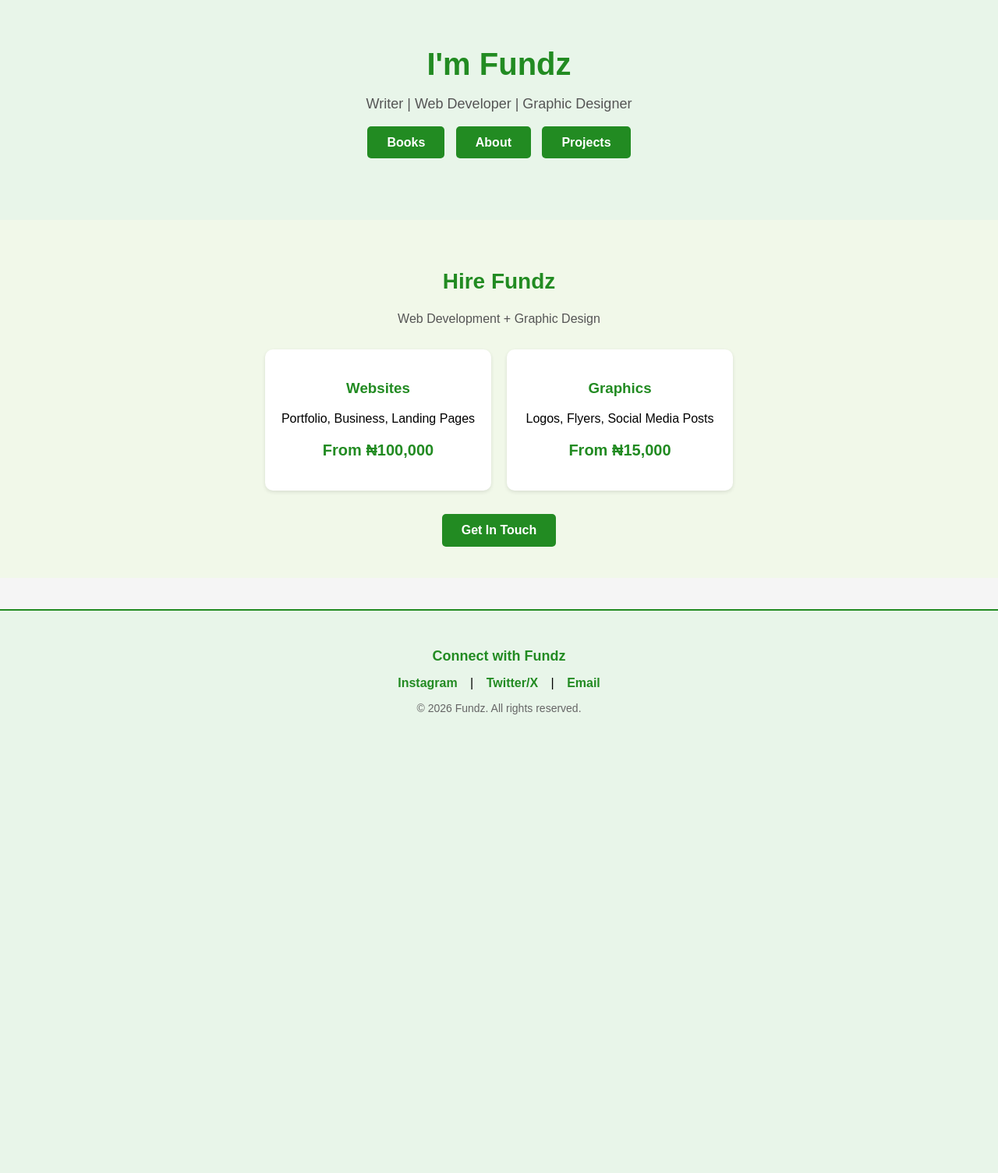
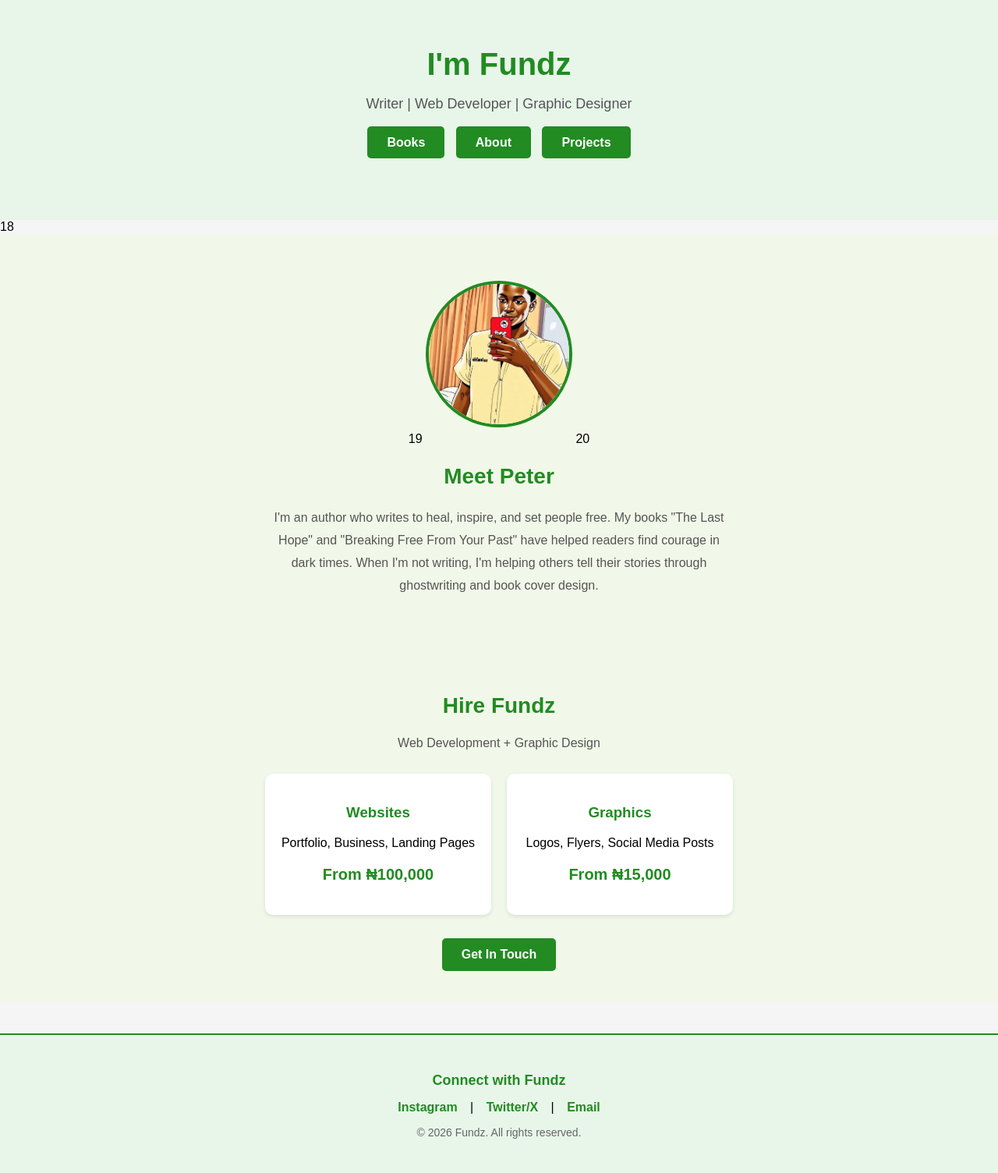
Before and after one commit to peterejiro34-collab/fundz-portfolio, a Flask app: template templates/index.html in a window 1280 px wide. Shown: the whole page at 78% size. Before the commit the page ends 916 px from the top, so only its background shows below. Run offline with Flask 3, Linux system fonts and the light colour scheme; the template is opened without the code that fills it, so the values that code supplies are empty.

Commit message:
Introduce author Peter on the homepage
Added a section to introduce the author Peter with an image and description.

```diff
--- a/templates/index.html
+++ b/templates/index.html
@@ -15,6 +15,16 @@
             <a href="/project" style="background:#228B22; color:white; padding:12px 25px; text-decoration:none; border-radius:5px; margin:5px; font-weight:bold;">Projects</a>
         </div>
     </div>
+   18 <div style="text-align:center; padding:60px 20px; background:#f1f8e9;">
+19 <img src="{{ url_for('static', filename='peter.jpg') }}" alt="Peter - Author" style="width:180px; height:180px; border-radius:50%; object-fit:cover; border:4px solid #228B22; margin-bottom:20px;">
+20 <h2 style="color:#228B22; font-size:28px;">Meet Peter</h2>
+    <p style="max-width:600px; margin:0 auto; color:#555; font-size:16px; line-height:1.8;">
+        I'm an author who writes to heal, inspire, and set people free.
+        My books "The Last Hope" and "Breaking Free From Your Past" have helped readers
+        find courage in dark times. When I'm not writing, I'm helping others tell their stories
+        through ghostwriting and book cover design.
+    </p>
+</div>
 
     <!-- STEP 1A: PASTE SERVICES SECTION HERE -->
     <div style="padding:40px 20px; background:#f1f8e9; text-align:center;">
```
